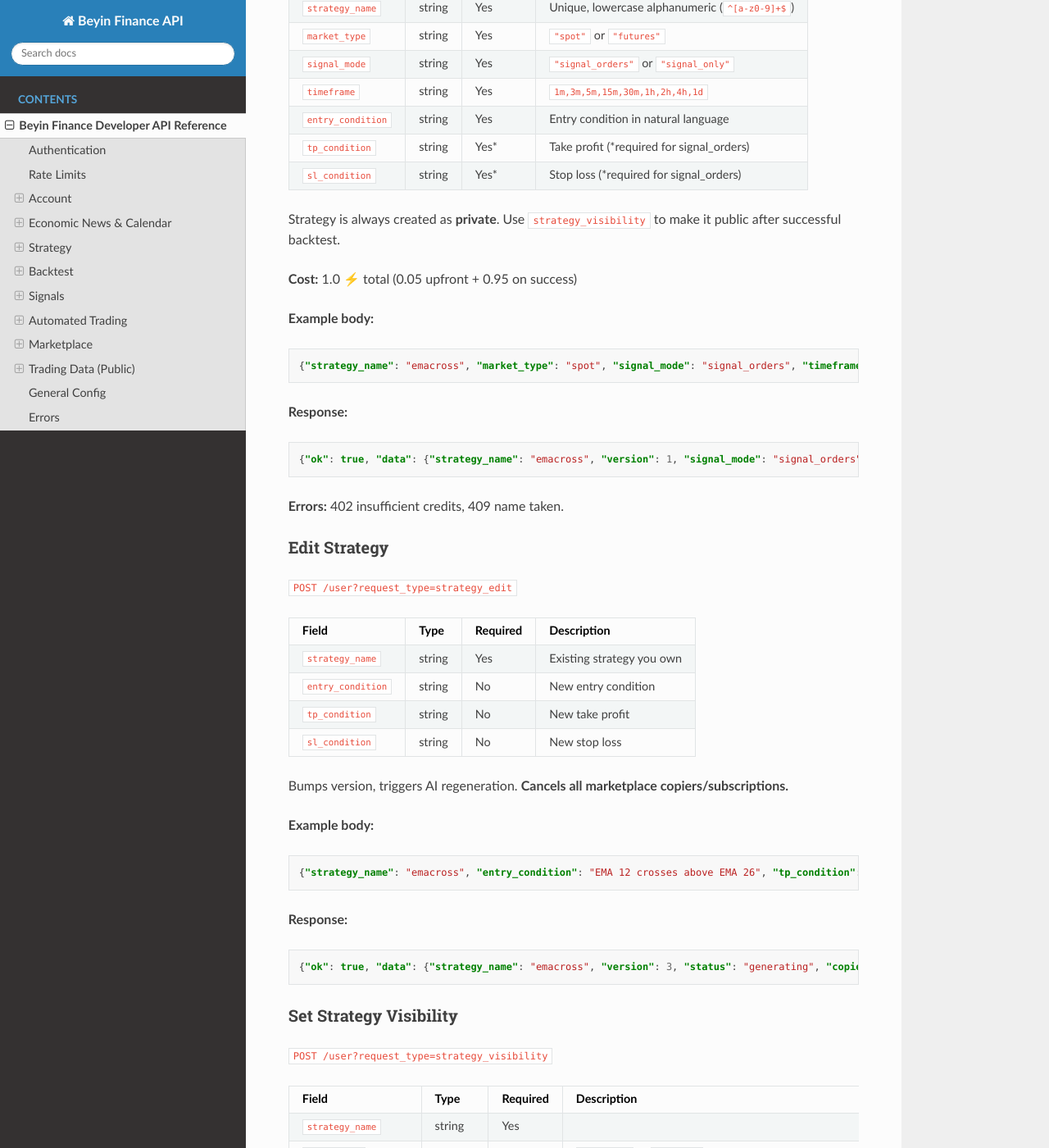
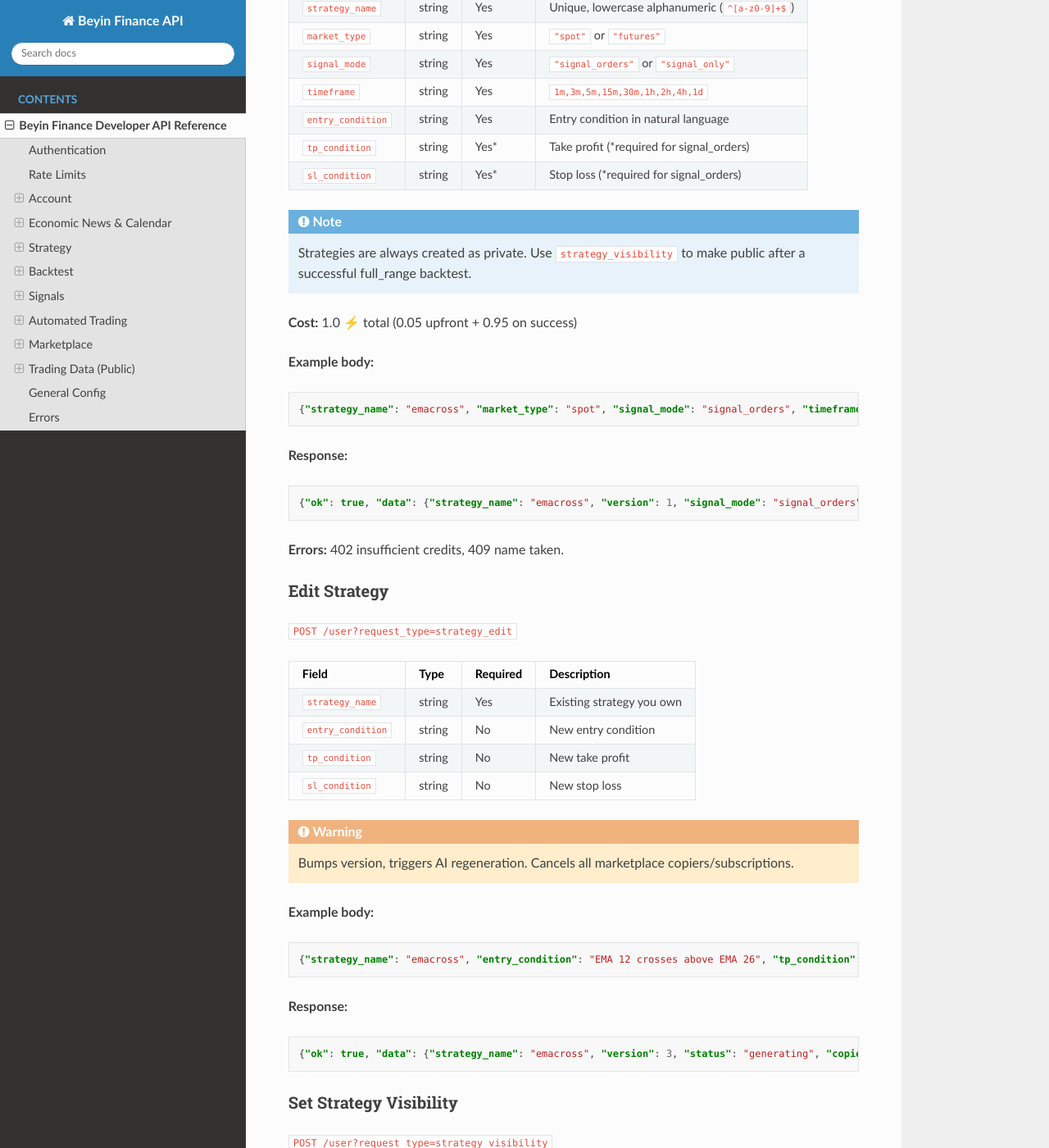
Before and after one commit to jnrbrain/Beyin-Finance, a Sphinx documentation site: the page built from docs/endpoints.md, in a window 1280 px wide and 1400 px high, scrolled down 4095 px. Shown: the whole window at 82% size. Built offline with Sphinx 7.4.7 and the Read the Docs theme 3.1.0, drawn with Linux system fonts in a browser that asks for light colours; some of the changed text lies outside the part shown.

Commit message:
docs: wrap all warnings/requirements in admonition boxes

````diff
--- a/docs/endpoints.md
+++ b/docs/endpoints.md
@@ -192,7 +192,9 @@
 | `tp_condition` | string | Yes* | Take profit (*required for signal_orders) |
 | `sl_condition` | string | Yes* | Stop loss (*required for signal_orders) |
 
-Strategy is always created as **private**. Use `strategy_visibility` to make it public after successful backtest.
+:::{note}
+Strategies are always created as private. Use `strategy_visibility` to make public after a successful full_range backtest.
+:::
 
 **Cost:** 1.0 ⚡ total (0.05 upfront + 0.95 on success)
 
@@ -219,7 +221,9 @@
 | `tp_condition` | string | No | New take profit |
 | `sl_condition` | string | No | New stop loss |
 
-Bumps version, triggers AI regeneration. **Cancels all marketplace copiers/subscriptions.**
+:::{warning}
+Bumps version, triggers AI regeneration. Cancels all marketplace copiers/subscriptions.
+:::
 
 **Example body:**
 ```json
@@ -243,7 +247,9 @@
 | `timeframe` | string | Yes* | (*required for public) e.g. `"4h"` |
 | `coins` | string[] | Yes* | (*required for public) coins to list |
 
-**Requirements for public:** Must have a successful `full_range` backtest. Only coins with **total_return > 0%** are eligible.
+:::{warning}
+Requirements for public: Must have a successful `full_range` backtest. Only coins with **total_return > 0%** are eligible.
+:::
 
 **Example body (make public):**
 ```json
@@ -313,7 +321,9 @@
 - **Specified Range** (`action=run`): Test a strategy on a specific date range for a single coin.
 - **Full Range** (`action=full_range`): Test a strategy on all available data for multiple coins. Required for marketplace publishing.
 
+:::{note}
 Failed jobs are automatically refunded.
+:::
 
 ### Estimate Cost
 
@@ -868,7 +878,9 @@
 | `signal_mode` | string | Yes | `"signal_orders"` or `"signal_only"` |
 | `requested_coins` | string[] | Yes | Coins to list |
 
-**Requirements for `signal_mode=signal_orders`:** Must have a successful `full_range` backtest. Only coins with **positive PnL** and **≥10 trades** are listed. Others are rejected.
+:::{warning}
+Requirements for `signal_mode=signal_orders`: Must have a successful `full_range` backtest. Only coins with positive PnL and ≥10 trades are listed. Others are rejected.
+:::
 
 **Example body:**
 ```json
@@ -912,7 +926,9 @@
 |-------|------|----------|
 | `listing_id` | string | Yes |
 
+:::{warning}
 Cancels all subscriptions, removes bindings, sets status to "removed".
+:::
 
 **Response:**
 ```json
@@ -929,7 +945,9 @@
 | `rating` | number | Yes | 1-5 |
 | `comment` | string | No | Max 500 chars |
 
+:::{note}
 Must have (or had) a subscription to review. One review per user per listing. Cannot review own listing.
+:::
 
 **Example body:**
 ```json
````
Also changed, not shown: other parts of docs/endpoints.md (+6 -2 lines).
